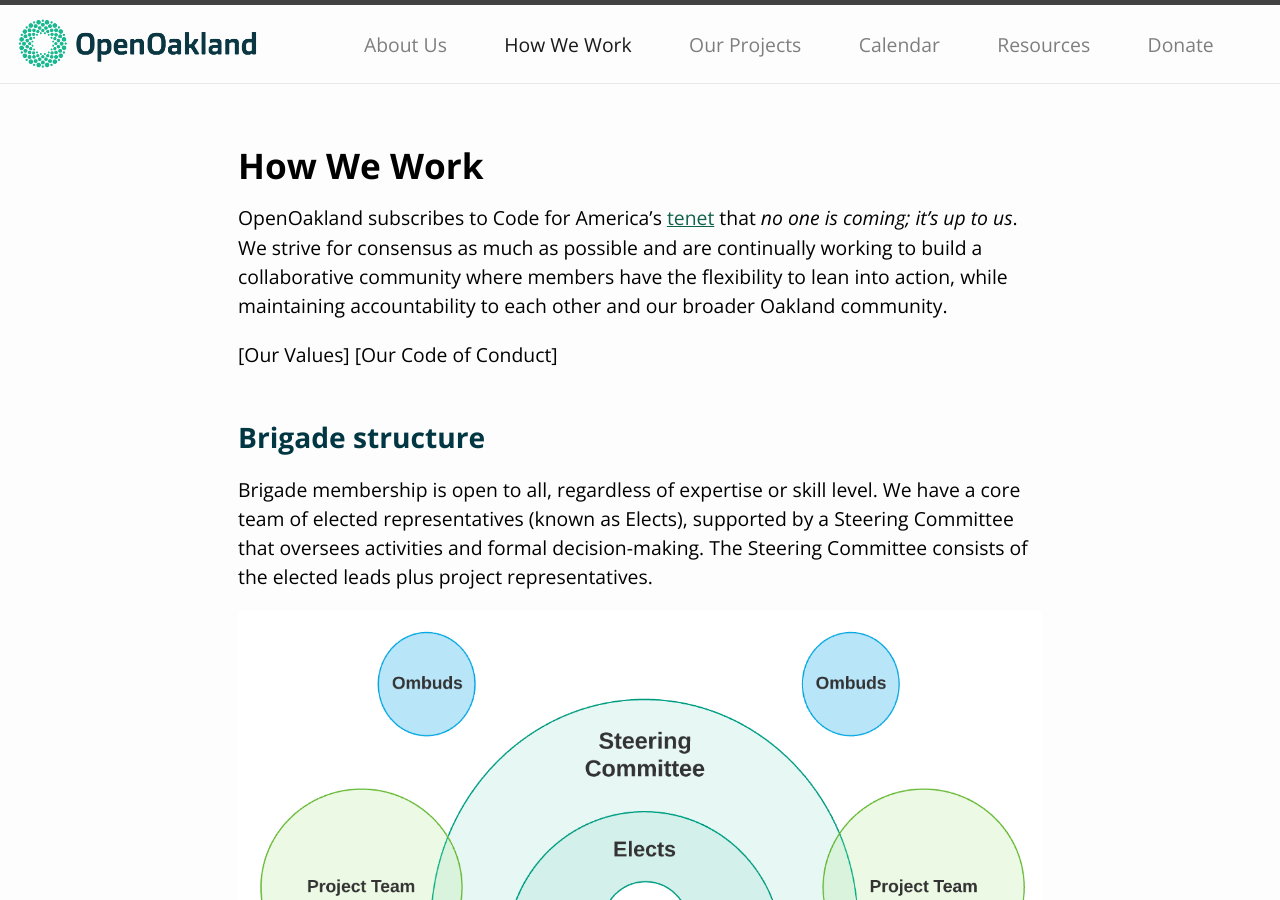
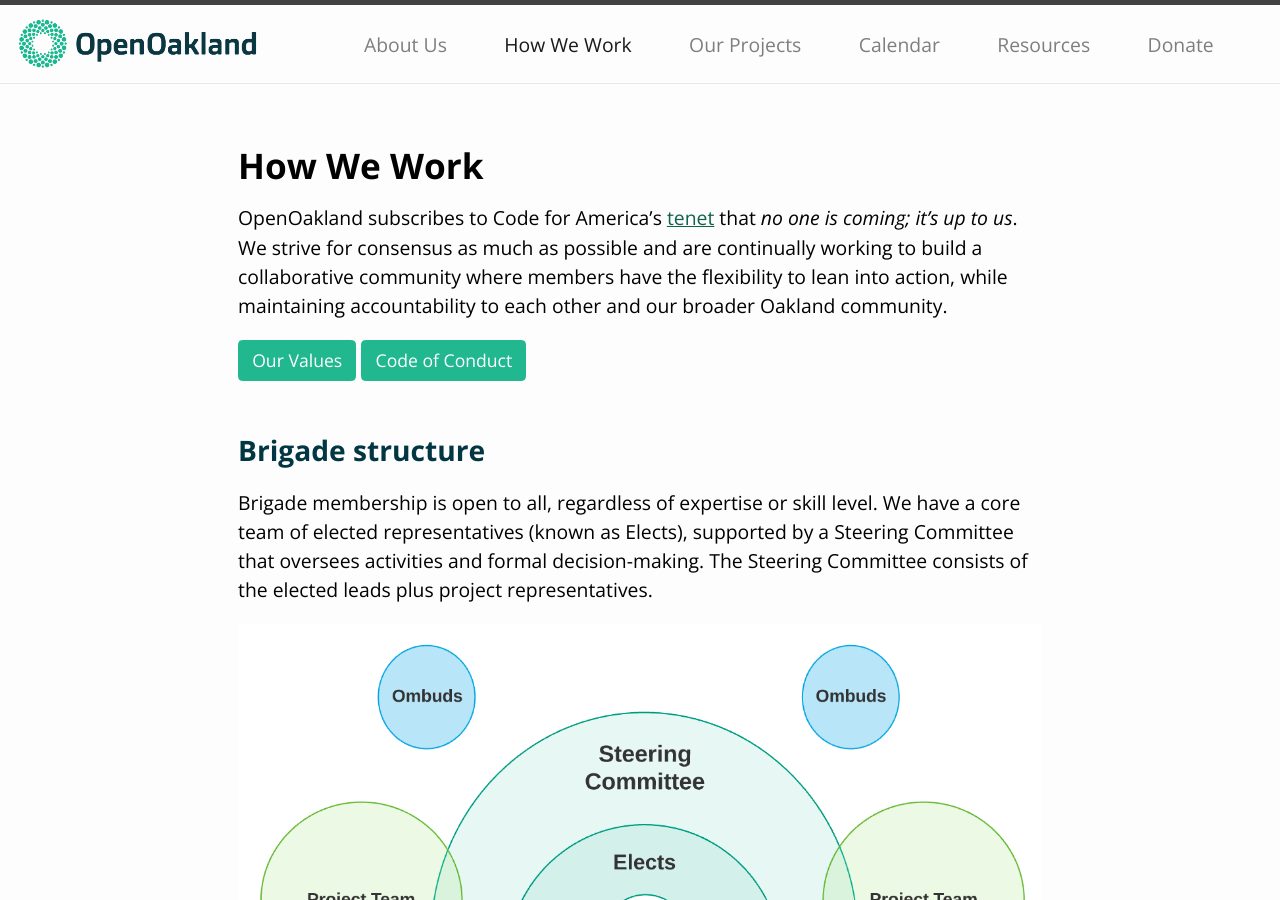
Before and after one commit to openoakland/openoakland.org, a Jekyll site: the page built from src/how-we-work.md, in a window 1280 px wide and 900 px high. Built offline with Jekyll 4.4.1, drawn with Linux system fonts in a browser that asks for light colours.

Commit message:
Minor fixes
- fixes html typo
- adds links to values/coc

```diff
--- a/src/_includes/steering-committee.html
+++ b/src/_includes/steering-committee.html
@@ -59,7 +59,7 @@
         />
         <p>
           Tom Theimer<br/>
-          <i>@TomT in Slack</a>
+          <i>@TomT in Slack</i>
         </p>
       </div>
     </div>
--- a/src/how-we-work.md
+++ b/src/how-we-work.md
@@ -7,7 +7,7 @@
 
 OpenOakland subscribes to Code for America's [tenet](https://www.codeforamerica.org/values) that _no one is coming; it's up to us_. We strive for consensus as much as possible and are continually working to build a collaborative community where members have the flexibility to lean into action, while maintaining accountability to each other and our broader Oakland community.
 
-[Our Values] [Our Code of Conduct]
+[Our Values](/our-values){: .btn .btn-primary } [Code of Conduct](/code-of-conduct){: .btn .btn-primary }
 
 
 ## Brigade structure
```
